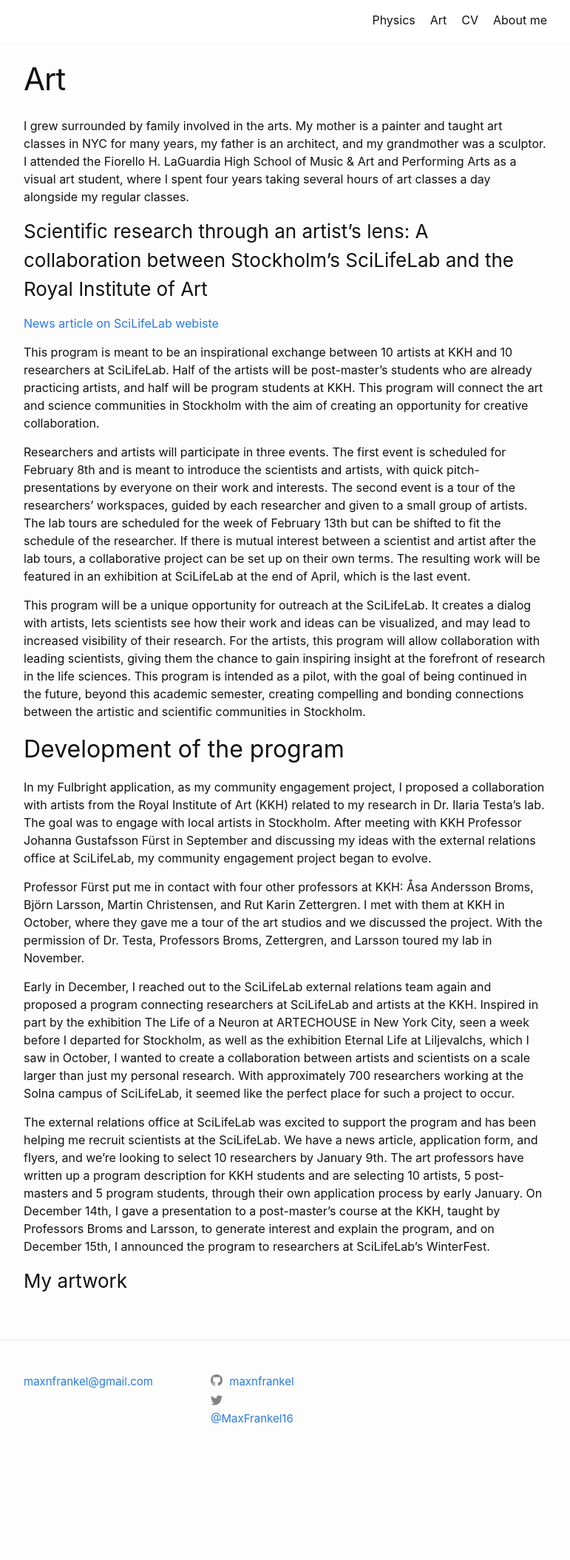
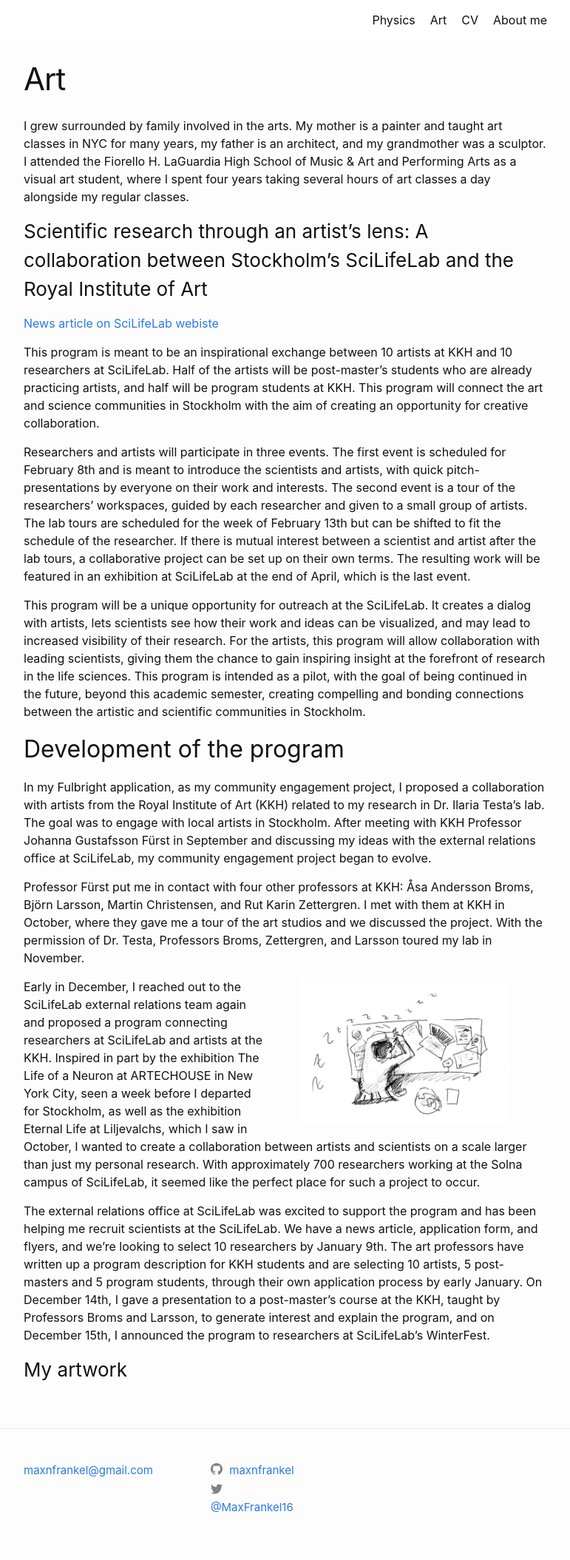
Before and after one commit to maxnfrankel/maxnfrankel.github.io, a Jekyll site: the page built from pages/2art.md, in a window 1280 px wide. Shown: the whole page at 74% size, without its empty margins (254-1025 px from the left). Built offline with Jekyll 4.4.1, drawn with Linux system fonts in a browser that asks for light colours; before the commit the page ends 1989 px from its top, so only the background shows below that.

Commit message:
Added picture of KKH profs visiting testalab

```diff
--- a/pages/2art.md
+++ b/pages/2art.md
@@ -22,6 +22,8 @@
 
 Professor Fürst put me in contact with four other professors at KKH: Åsa Andersson Broms, Björn Larsson, Martin Christensen, and Rut Karin Zettergren. I met with them at KKH in October, where they gave me a tour of the art studios and we discussed the project. With the permission of Dr. Testa, Professors Broms, Zettergren, and Larsson toured my lab in November.
 
+![KKH Professors visit Testalab](/pages/images/Sleep_At_Desk.png){: .center style="float: right" width="40%" }
+
 Early in December, I reached out to the SciLifeLab external relations team again and proposed a program connecting researchers at SciLifeLab and artists at the KKH. Inspired in part by the exhibition The Life of a Neuron at ARTECHOUSE in New York City, seen a week before I departed for Stockholm, as well as the exhibition Eternal Life at Liljevalchs, which I saw in October, I wanted to create a collaboration between artists and scientists on a scale larger than just my personal research. With approximately 700 researchers working at the Solna campus of SciLifeLab, it seemed like the perfect place for such a project to occur.
 
 The external relations office at SciLifeLab was excited to support the program and has been helping me recruit scientists at the SciLifeLab. We have a news article, application form, and flyers, and we’re looking to select 10 researchers by January 9th. The art professors have written up a program description for KKH students and are selecting 10 artists, 5 post-masters and 5 program students, through their own application process by early January. On December 14th, I gave a presentation to a post-master’s course at the KKH, taught by Professors Broms and Larsson, to generate interest and explain the program, and on December 15th, I announced the program to researchers at SciLifeLab’s WinterFest.
```
Also changed, not shown: 4 other files.
